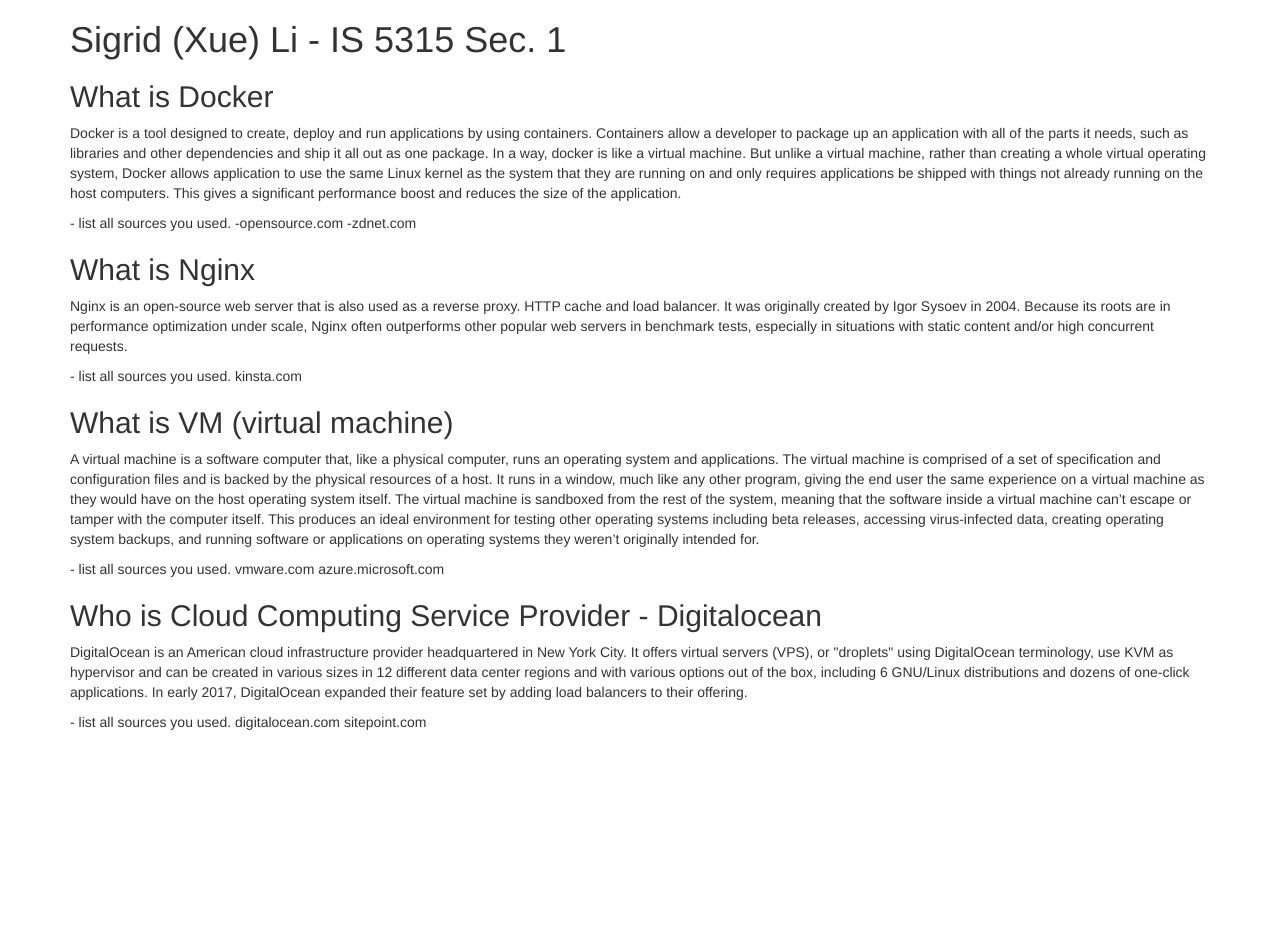
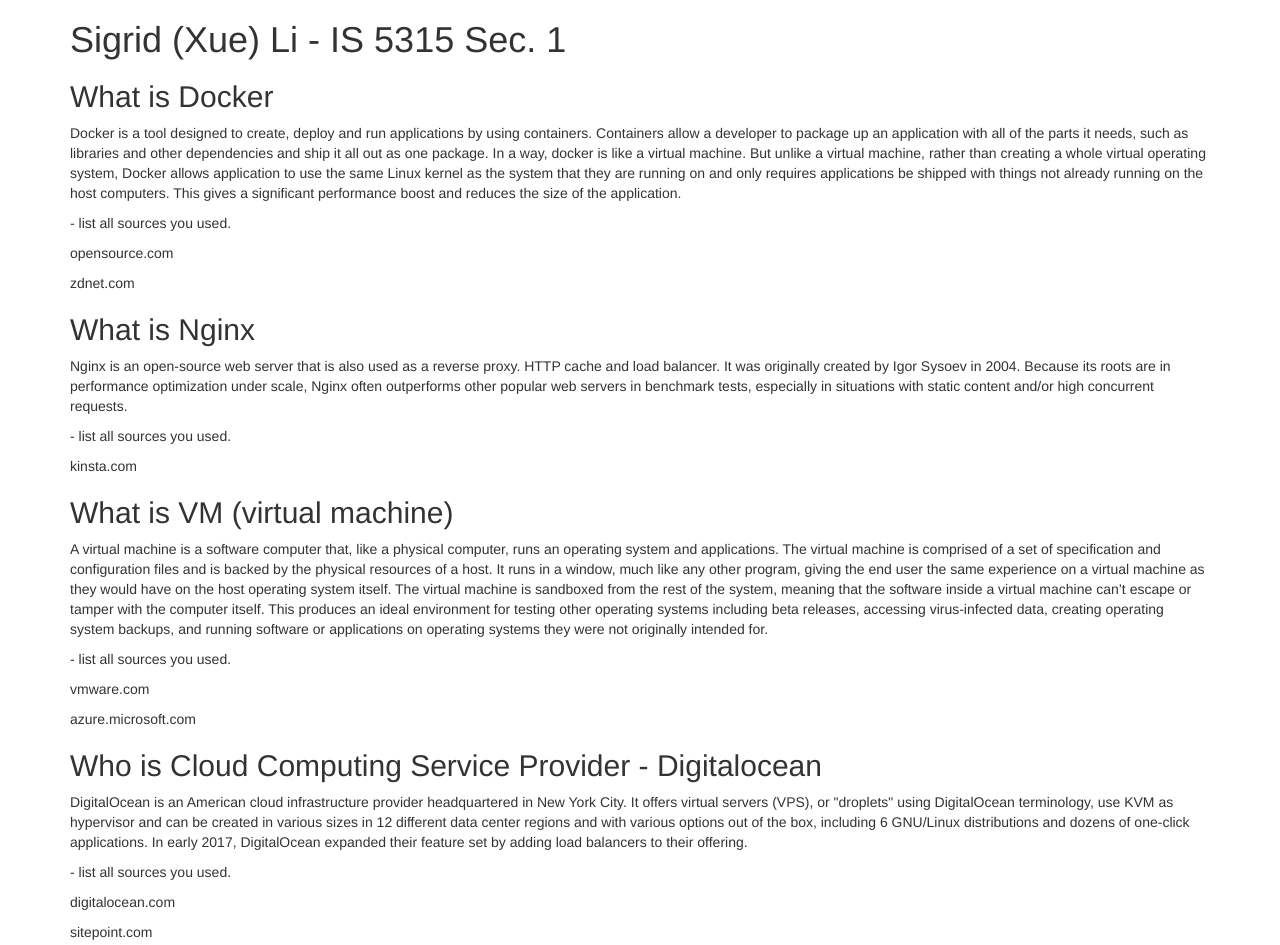
Before and after one commit to sigrid9123/5315, a plain HTML site: page index.html in a window 1280 px wide. Before the commit the page ends 800 px from the top, so only its background shows below. Drawn offline with nearby package versions, Linux system fonts and the light colour scheme.

Commit message:
hw 1 files

```diff
--- a/index.html
+++ b/index.html
@@ -11,25 +11,25 @@
       In a way, docker is like a virtual machine. But unlike a virtual machine, rather than creating a whole virtual operating system, Docker allows application to use the same Linux kernel as the system that they are running on and only requires applications be shipped with things not already running on the host computers. This gives a significant performance boost and reduces the size of the application.<p>
 
       <p>- list all sources you used.
-      -opensource.com
-      -zdnet.com</p>
+      <p>opensource.com<p>
+      <p>zdnet.com</p><p>
       <h2>What is Nginx</h2>
       <p>Nginx is an open-source web server that is also used as a reverse proxy. HTTP cache and load balancer. It was originally created by Igor Sysoev in 2004. Because its roots are in performance optimization under scale, Nginx often outperforms other popular web servers in benchmark tests, especially in situations with static content and/or high concurrent requests.
-       <p>- list all sources you used.
-       kinsta.com<p>
+       <p>- list all sources you used.<p>
+       <p>kinsta.com<p>
       </p>
       <h2>What is VM (virtual machine)</h2>
-      <p>A virtual machine is a software computer that, like a physical computer, runs an operating system and applications. The virtual machine is comprised of a set of specification and configuration files and is backed by the physical resources of a host. It runs in a window, much like any other program, giving the end user the same experience on a virtual machine as they would have on the host operating system itself. The virtual machine is sandboxed from the rest of the system, meaning that the software inside a virtual machine can’t escape or tamper with the computer itself. This produces an ideal environment for testing other operating systems including beta releases, accessing virus-infected data, creating operating system backups, and running software or applications on operating systems they weren’t originally intended for.
+      <p>A virtual machine is a software computer that, like a physical computer, runs an operating system and applications. The virtual machine is comprised of a set of specification and configuration files and is backed by the physical resources of a host. It runs in a window, much like any other program, giving the end user the same experience on a virtual machine as they would have on the host operating system itself. The virtual machine is sandboxed from the rest of the system, meaning that the software inside a virtual machine can’t escape or tamper with the computer itself. This produces an ideal environment for testing other operating systems including beta releases, accessing virus-infected data, creating operating system backups, and running software or applications on operating systems they were not originally intended for.
 
-      <p>- list all sources you used.
-      vmware.com
-      azure.microsoft.com<p>
+      <p>- list all sources you used.<p>
+      <p>vmware.com<p>
+      <p>azure.microsoft.com<p><p>
     </p>
       <h2>Who is Cloud Computing Service Provider - Digitalocean</h2>
       <p>DigitalOcean is an American cloud infrastructure provider headquartered in New York City. It offers virtual servers (VPS), or "droplets" using DigitalOcean terminology, use KVM as hypervisor and can be created in various sizes in 12 different data center regions and with various options out of the box, including 6 GNU/Linux distributions and dozens of one-click applications. In early 2017, DigitalOcean expanded their feature set by adding load balancers to their offering.
-      <p>- list all sources you used.
-      digitalocean.com
-      sitepoint.com<p>
+      <p>- list all sources you used.<p>
+      <p>digitalocean.com<p>
+      <p>sitepoint.com<p>
     </p>
     </div>
   </body>
```
